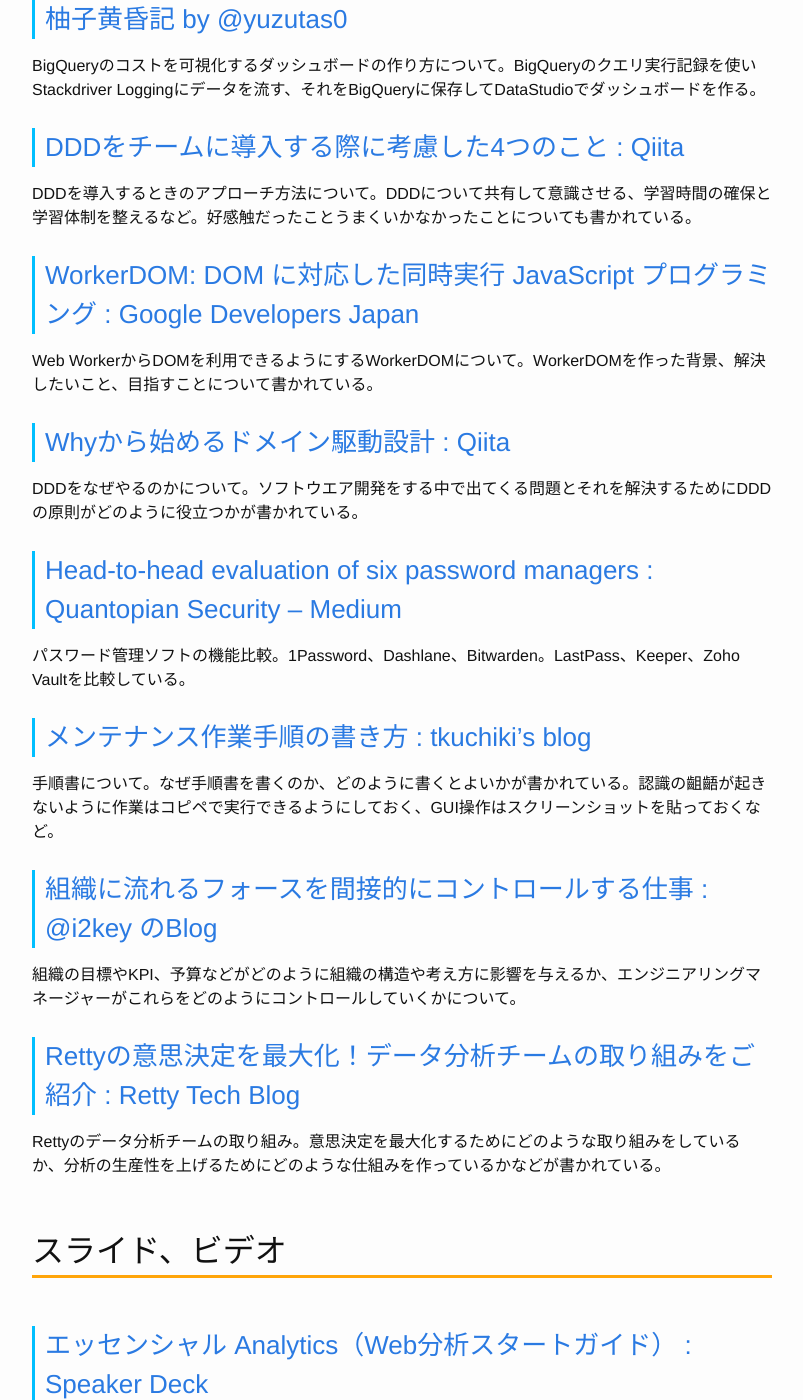
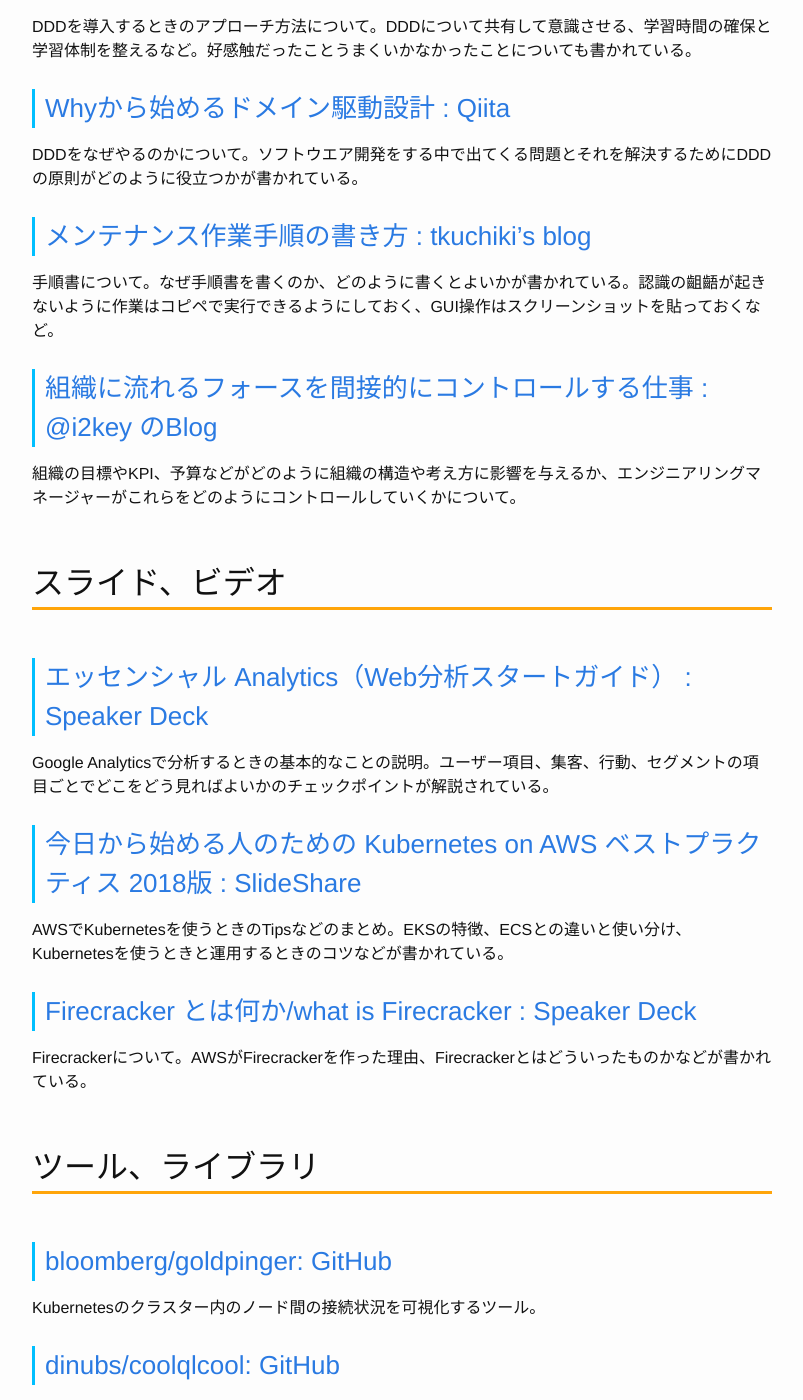
Before and after one commit to Gather-Tech/Gather-Tech.github.io, a Jekyll site: the page built from _posts/2018/2018-12-24-Gather130.md, in a window 1280 px wide and 1400 px high, scrolled down 2068 px. Shown: the whole window, without its empty margins (238-1041 px from the left). Built offline with Jekyll 4.4.1, drawn with Linux system fonts in a browser that asks for light colours; comment, search, counter and statistics services are not loaded; some of the changed text lies outside the part shown.

Commit message:
Reduced articles

```diff
--- a/_posts/2018/2018-12-24-Gather130.md
+++ b/_posts/2018/2018-12-24-Gather130.md
@@ -40,10 +40,6 @@
 
 組織構造をRACI図で表すことにより役割ごとの責任範囲を明確にして透明性を高めるという話。job descriptionを作るのにも役立つ。
 
-### [三年間運用しているサービスにFLOCSSを導入してCSSの健全化を目指す : PSYENCE:MEDIA](https://tech.recruit-mp.co.jp/front-end/flocss_refactor/)
-
-FLOCSSについて。CSSに命名規則が必要な理由、FLOCSS化の流れ、FLOCSS化によるメリットとデメリットなど。
-
 ### [BigQueryのコスト可視化ダッシュボードを10分で作る : 下町柚子黄昏記 by @yuzutas0](http://yuzutas0.hatenablog.com/entry/2018/12/18/160000)
 
 BigQueryのコストを可視化するダッシュボードの作り方について。BigQueryのクエリ実行記録を使いStackdriver Loggingにデータを流す、それをBigQueryに保存してDataStudioでダッシュボードを作る。
@@ -52,17 +48,9 @@
 
 DDDを導入するときのアプローチ方法について。DDDについて共有して意識させる、学習時間の確保と学習体制を整えるなど。好感触だったことうまくいかなかったことについても書かれている。
 
-### [WorkerDOM: DOM に対応した同時実行 JavaScript プログラミング : Google Developers Japan](https://developers-jp.googleblog.com/2018/12/workerdom.html?m=1)
-
-Web WorkerからDOMを利用できるようにするWorkerDOMについて。WorkerDOMを作った背景、解決したいこと、目指すことについて書かれている。
-
 ### [Whyから始めるドメイン駆動設計 : Qiita](https://qiita.com/plavelo/items/f79ed183d9e2d6afe408)
 
 DDDをなぜやるのかについて。ソフトウエア開発をする中で出てくる問題とそれを解決するためにDDDの原則がどのように役立つかが書かれている。
-
-### [Head-to-head evaluation of six password managers : Quantopian Security – Medium](https://medium.com/@QuantopianCyber/head-to-head-evaluation-of-five-password-managers-8faa4851c767)
-
-パスワード管理ソフトの機能比較。1Password、Dashlane、Bitwarden。LastPass、Keeper、Zoho Vaultを比較している。
 
 ### [メンテナンス作業手順の書き方 : tkuchiki's blog](https://blog.tkuchiki.net/maintenance-procedure)
 
@@ -71,10 +59,6 @@
 ### [組織に流れるフォースを間接的にコントロールする仕事 : @i2key のBlog](http://i2key.hateblo.jp/entry/2018/12/19/082850)
 
 組織の目標やKPI、予算などがどのように組織の構造や考え方に影響を与えるか、エンジニアリングマネージャーがこれらをどのようにコントロールしていくかについて。
-
-### [Rettyの意思決定を最大化！データ分析チームの取り組みをご紹介 : Retty Tech Blog](https://engineer.retty.me/entry/2018/12/18/115020)
-
-Rettyのデータ分析チームの取り組み。意思決定を最大化するためにどのような取り組みをしているか、分析の生産性を上げるためにどのような仕組みを作っているかなどが書かれている。
 
 ## スライド、ビデオ
 
```
